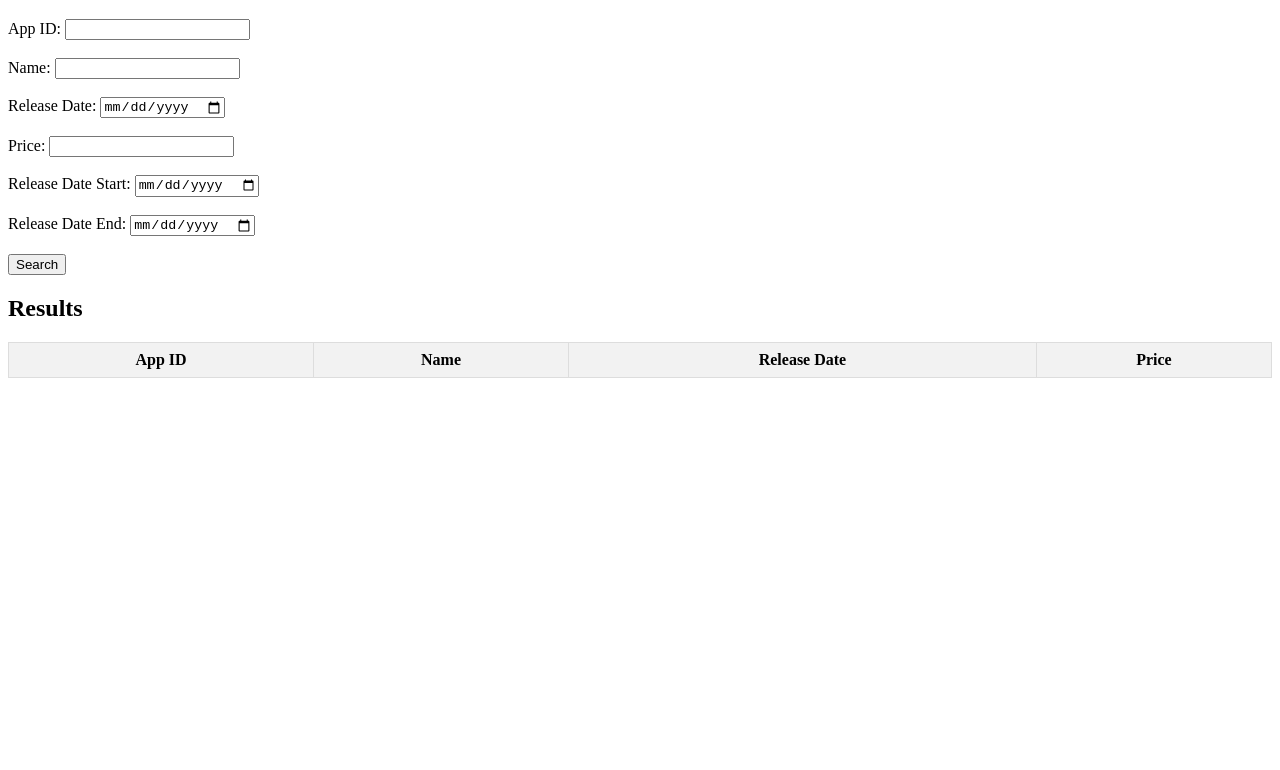
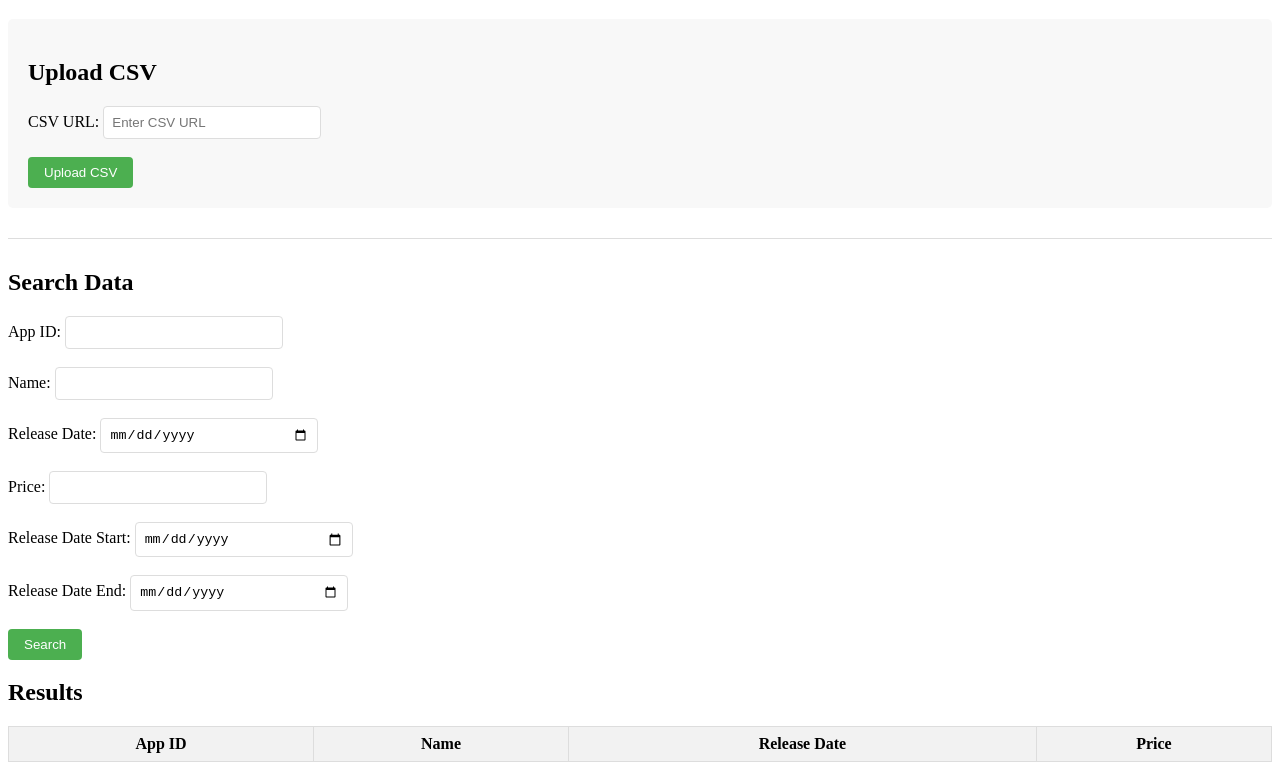
Before and after one commit to sobebarali/csv-data-explorer, a plain HTML site: page public/index.html in a window 1280 px wide. Shown: the part 61-831 px from the top of the page. Before the commit the page ends 800 px from the top, so only its background shows below. Drawn offline with Linux system fonts and the light colour scheme; no server answers.

Commit message:
feat: add CSV upload functionality to the frontend
- Introduced a new upload section in index.html for CSV file uploads
- Implemented a form with input for CSV URL and a button to trigger upload
- Added JavaScript function to handle CSV upload via API, including error handling and user feedback
- Enhanced styling for the upload section and form elements

```diff
--- a/public/index.html
+++ b/public/index.html
@@ -16,10 +16,55 @@
         th {
             background-color: #f2f2f2;
         }
+        .upload-section {
+            margin-bottom: 30px;
+            padding: 20px;
+            background-color: #f8f8f8;
+            border-radius: 5px;
+        }
+        hr {
+            margin: 30px 0;
+            border: none;
+            border-top: 1px solid #ddd;
+        }
+        input[type="text"],
+        input[type="number"],
+        input[type="date"] {
+            padding: 8px;
+            border: 1px solid #ddd;
+            border-radius: 4px;
+            width: 200px;
+        }
+        button {
+            padding: 8px 16px;
+            background-color: #4CAF50;
+            color: white;
+            border: none;
+            border-radius: 4px;
+            cursor: pointer;
+        }
+        button:hover {
+            background-color: #45a049;
+        }
     </style>
 </head>
 <body>
     <h1>Data Explorer</h1>
+
+    <!-- Add CSV Upload Section -->
+    <div class="upload-section">
+        <h2>Upload CSV</h2>
+        <form id="uploadForm">
+            <label for="csv_url">CSV URL:</label>
+            <input type="text" id="csv_url" name="csv_url" placeholder="Enter CSV URL"><br><br>
+            <button type="button" onclick="uploadCSV()">Upload CSV</button>
+        </form>
+    </div>
+
+    <hr>
+
+    <!-- Existing Search Form -->
+    <h2>Search Data</h2>
     <form id="searchForm">
         <label for="appid">App ID:</label>
         <input type="number" id="appid" name="appid"><br><br>
@@ -118,6 +163,42 @@
             });
         }
 
+        async function uploadCSV() {
+            const csvUrl = document.getElementById('csv_url').value;
+
+            if (!csvUrl) {
+                alert('Please enter a CSV URL');
+                return;
+            }
+
+            try {
+                const response = await fetch('/csv/upload-csv', {
+                    method: 'POST',
+                    headers: {
+                        'Content-Type': 'application/json',
+                        'x-api-key': apiKey
+                    },
+                    body: JSON.stringify({ csv_url: csvUrl })
+                });
+
+                const data = await response.json();
+
+                if (response.ok) {
+                    alert('CSV uploaded successfully!');
+                } else {
+                    alert(`Upload failed: ${data.detail?.message || data.detail || 'Unknown error'}`);
+
+                    // If there are specific errors, display them
+                    if (data.detail?.errors) {
+                        console.error('Upload errors:', data.detail.errors);
+                    }
+                }
+            } catch (error) {
+                console.error('Upload error:', error);
+                alert('Failed to upload CSV. Check console for details.');
+            }
+        }
+
         // Fetch the API key when the page loads
         window.onload = fetchApiKey;
     </script>
```
